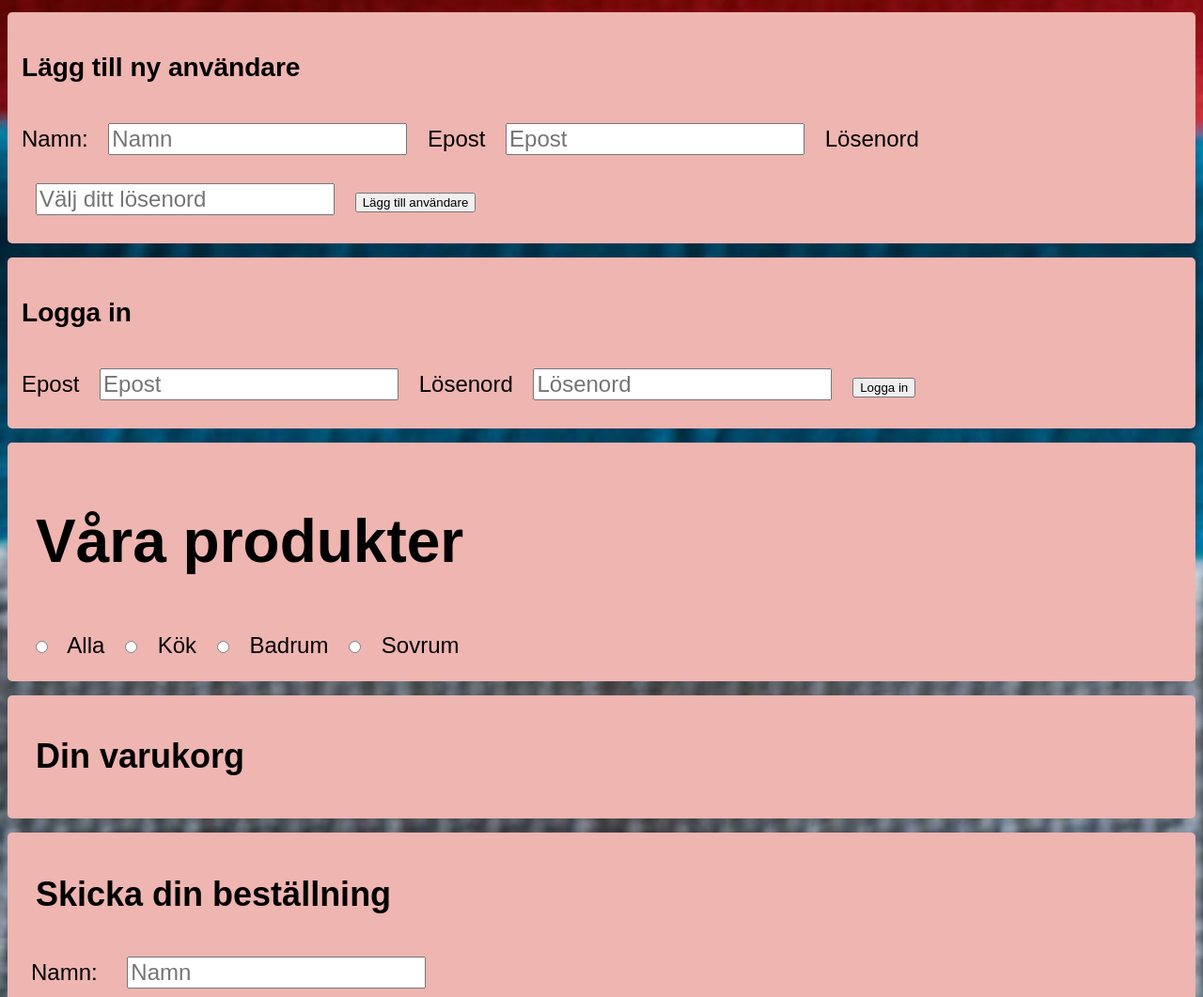
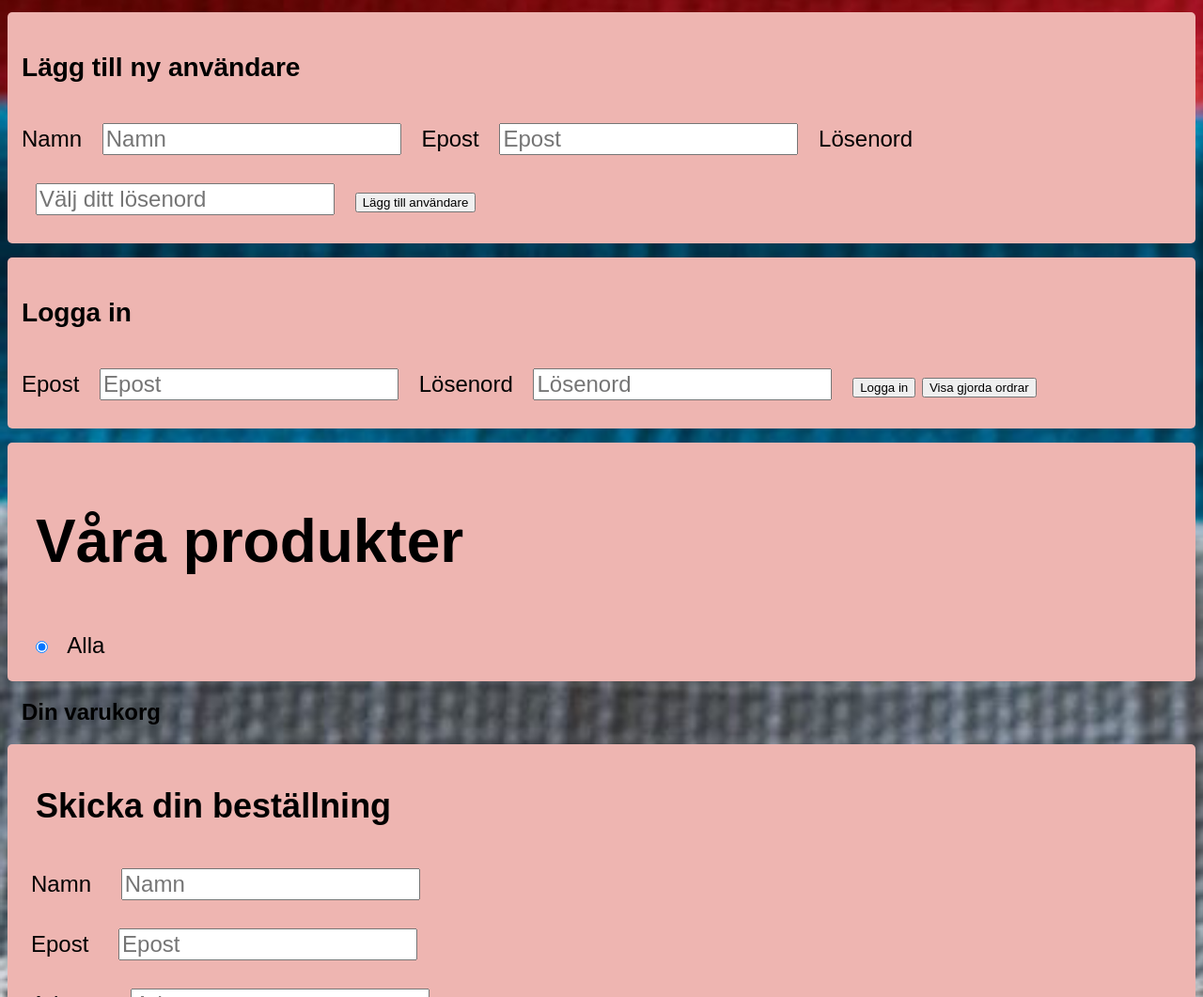
Before and after one commit to TessDevon/APIwebbshop, a website: page frontend/index.html in a window 1280 px wide. Shown: the part 260-1321 px from the top of the page at 94% size. Drawn offline with Linux system fonts and the light colour scheme.

Commit message:
Fixes and feat. Changes to add categories through JS instead of Html.

```diff
--- a/frontend/index.html
+++ b/frontend/index.html
@@ -19,7 +19,7 @@
         <section id="user_div_section" class="user_div_section">
             <div id="add_user_div" class="user_divs">
                 <h3>Lägg till ny användare</h3>
-                <label for="new_name">Namn:</label>
+                <label for="new_name">Namn</label>
                 <input type="text" placeholder="Namn" id="new_name">
                 <label for="new_email">Epost</label>
                 <input type="email" placeholder="Epost" id="new_email">
@@ -36,32 +36,27 @@
                 <input type="text" placeholder="Lösenord" id="login_password">
                 <button type="button" id="login_user_btn">Logga in</button>
                 <span id="login_message"></span>
+                <button type="button" id="show_Order_btn">Visa gjorda ordrar</button>
             </div>
         </section>
 
         <section id="pruducts">
             <h2 id="product_header">Våra produkter</h2>
             <div id="sort_div">
-                <input type="radio" name="sort" id="all_products" value="Alla produkter">
+                <input checked type="radio" name="sort" id="all_products" value="Alla produkter">
                 <span>Alla</span>
-                <input type="radio" name="sort" id="sort_kitchen" value="Kökstextil_ID">
-                <span>Kök</span>
-                <input type="radio" name="sort" id="sort_bathroom" value="Badrumstextil_ID">
-                <span>Badrum</span>
-                <input type="radio" name="sort" id="sort_bedroom" value="Sovrumstextil_ID">
-                <span>Sovrum</span>
             </div>
             <div id="product_container"></div>
         </section>
 
-        <section id="shop_bucket_section">
+        <section id="shop_basket_section">
             <h2>Din varukorg</h2>
-            <div id="shop_bucket_container"></div>
+            <div id="shop_basket_container"></div>
         </section>
 
         <section id="send_order">
             <h2>Skicka din beställning</h2>
-            <label class="order_style" for="order_name">Namn:</label>
+            <label class="order_style" for="order_name">Namn</label>
             <input type="text" placeholder="Namn" id="order_name"><br>
             <label class="order_style" for="order_email">Epost</label>
             <input type="email" placeholder="Epost" id="order_email"><br>
```
